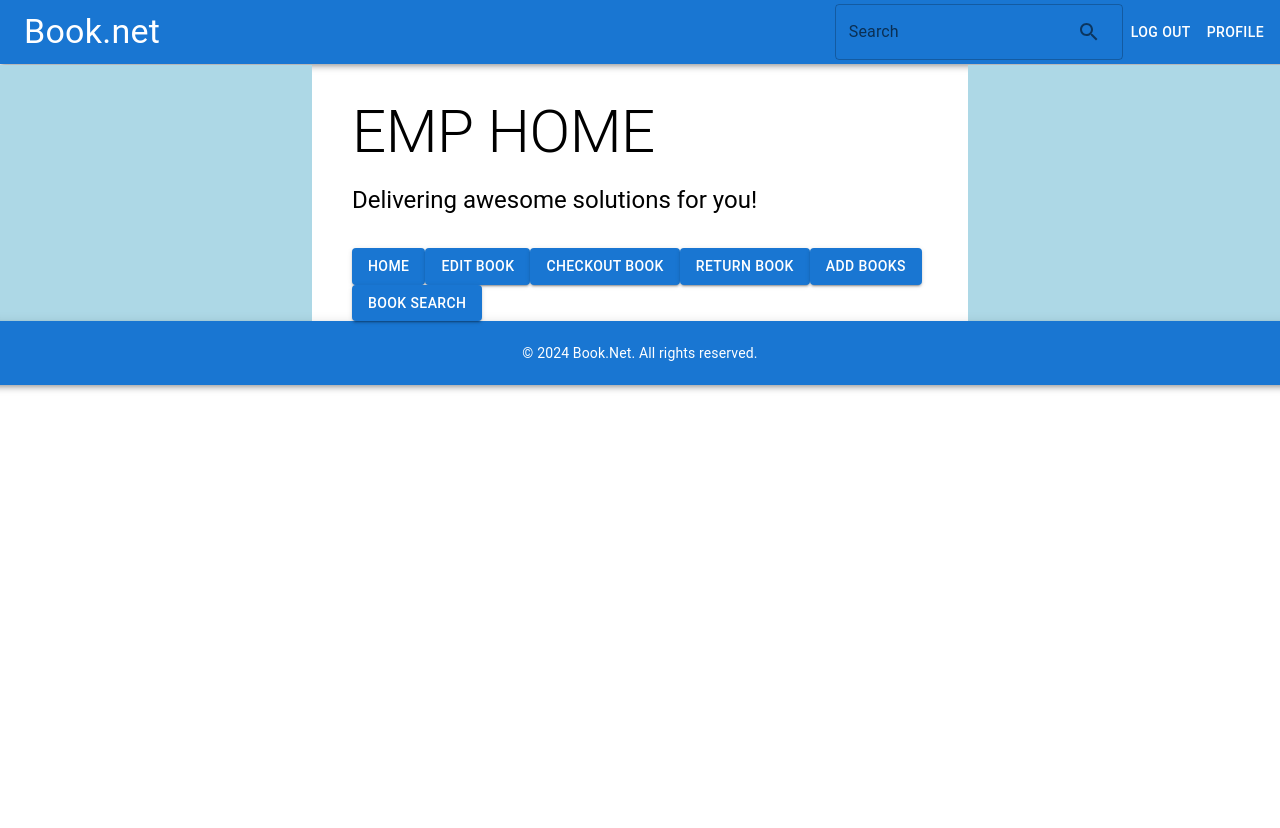
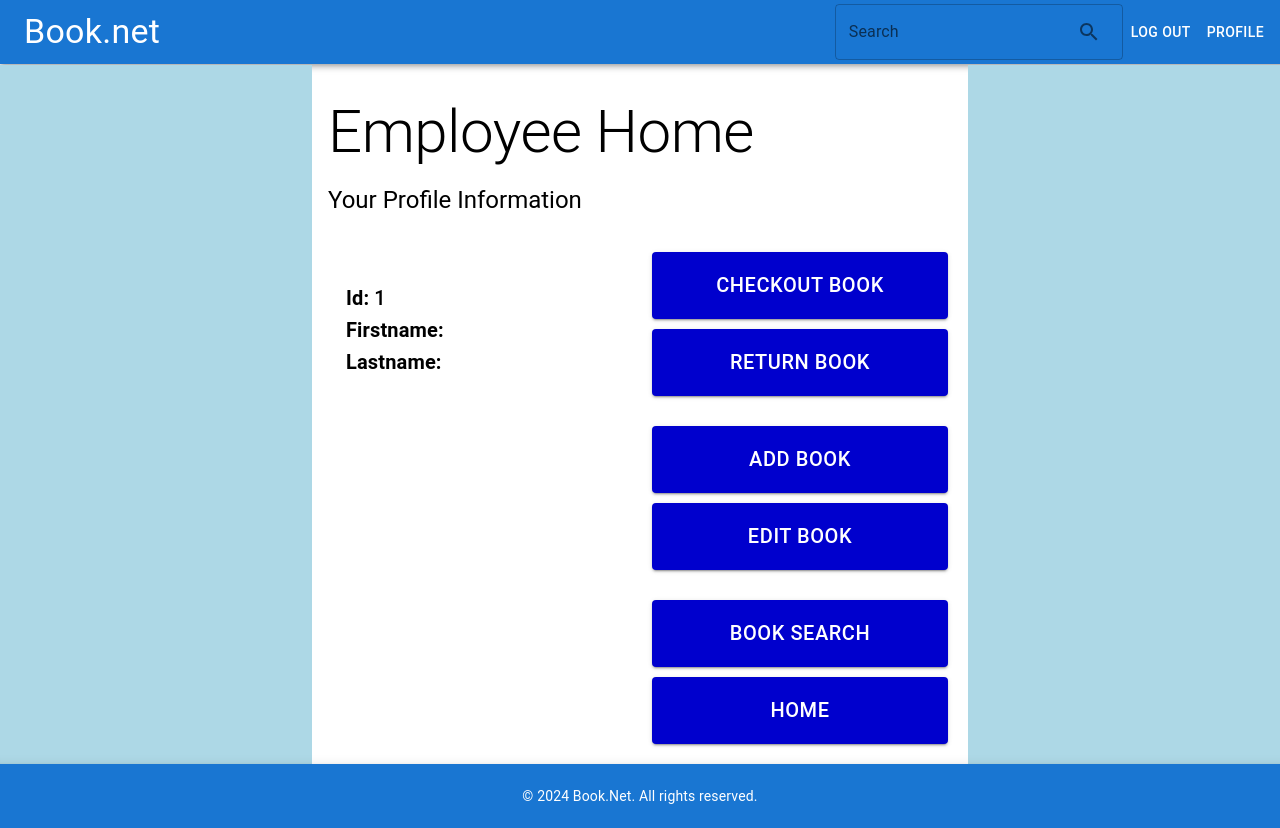
Before and after one commit to Blyndone/BookNet, a React (Create React App) app in the folder client/library-frontend/: page /employee/emphome in a window 1280 px wide. Before the commit the page ends 800 px from the top, so only its background shows below. Built offline with nearby package versions, Linux system fonts and the light colour scheme; no server answers.

Commit message:
Employee Home  UI stuff

```diff
--- a/client/library-frontend/src/component/BasicModal.js
+++ b/client/library-frontend/src/component/BasicModal.js
@@ -12,6 +12,7 @@ const style = {
   width: "30%",
   bgcolor: "background.paper",
   border: "2px solid #000",
+  borderRadius: "25px",
   boxShadow: 24,
   p: 4
 };
@@ -57,12 +58,18 @@ export default function BasicModal(props) {
           <Typography variant="body2" color="text.secondary">
             Publish Year: {bookdata.publishyear}, {bookdata.publication_year}
           </Typography>
-          <input
-            className={"inputButton"}
-            type="button"
-            onClick={() => onClose(false)}
-            value="Close"
-          />
+          <Box
+            sx={{
+              display: "flex", // Make the box a flex container
+              justifyContent: "center" // Center children horizontally
+            }}>
+            <Button
+              variant="contained"
+              color="primary"
+              onClick={() => onClose(false)}>
+              Close
+            </Button>
+          </Box>
         </Box>
       </Modal>
     </div>
--- a/client/library-frontend/src/component/header.js
+++ b/client/library-frontend/src/component/header.js
@@ -12,7 +12,7 @@ import { useNavigate } from "react-router-dom";
 const Header = props => {
   const { loggedIn } = props;
   const navigate = useNavigate();
-
+  const [query, setQuery] = React.useState(""); // [1
   const onButtonClick = () => {
     if (loggedIn) {
       localStorage.removeItem("user");
@@ -35,13 +35,13 @@ const Header = props => {
           </Typography>
           <form
             onSubmit={() => {
-              navigate("/booksearch", { state: { q: "harry" } });
+              navigate("/booksearch", { state: { q: query } });
             }}>
             <TextField
               label="Search"
               type=""
               onChange={e => {
-                console.log(e.target.value);
+                setQuery(e.target.value);
               }}
               InputProps={{
                 endAdornment: (
--- a/client/library-frontend/src/employee/emphome.js
+++ b/client/library-frontend/src/employee/emphome.js
@@ -2,19 +2,65 @@ import React from "react";
 import Typography from "@mui/material/Typography";
 import Container from "@mui/material/Container";
 import Button from "@mui/material/Button";
-import { TextField } from "@mui/material";
-
+import { TextField, emphasize } from "@mui/material";
+import { useState, useEffect } from "react";
+import Paper from "@mui/material/Paper";
 import { useNavigate } from "react-router-dom";
 import Grid from "@mui/material/Grid";
 import Header from ".././component/header";
 import Footer from ".././component/footer";
 import SideBar from ".././component/sidebar";
+import { Box } from "@mui/system";
+const EmpHome = props => {
+  // const { loggedIn, email } = props;
+  const loggedIn = true;
+  const email = "";
+  const navigate = useNavigate();
+  const [userdata, setUserData] = useState({
+    id: "1",
+    firstname: "",
+    lastname: ""
+  });
 
-const EmpHome = props => {
-  const { loggedIn, email } = props;
-  const navigate = useNavigate();
+  const getUserData = () => {
+    // console.log(e);
+    // e.preventDefault();
+    // window.alert(userquery);
+    // if (!query) return;
+
+    async function fetchData() {
+      if (userdata.id.length == 0) {
+        return;
+      }
+      const response = await fetch(`http://localhost:3006/user/` + userdata.id);
+      const res = await response.json();
+      // const results = data[0];
+      return res;
+    }
+
+    fetchData()
+      .then(res => {
+        setUserData(res[0]);
+      })
+      .catch(err => console.log(err));
+  };
+
+  useEffect(() => {
+    if (!loggedIn) {
+      navigate("/login");
+    } else {
+      getUserData();
+    }
+  }, []);
+  function capitalize(s) {
     return (
-    <Grid container direction="column" spacing={2}>
+      s &&
+      s.split(" ").map(word => word[0].toUpperCase() + word.slice(1)).join(" ")
+    );
+  }
+
+  return (
+    <Grid container direction="column" spacing={2} style={{ height: "100%" }}>
       {" "}{/* Set container direction to column */}
       <Grid item>
         {" "}{/* Header takes full width of the column */}
@@ -26,30 +72,86 @@ const EmpHome = props => {
         <Grid item xs={6}>
           <div>
             {/* Main Content */}
-            <Container>
+
+            <Grid container direction="column" spacing={2}>
+              {/* Header row */}
+              <Grid item>
                 <Typography variant="h2" sx={{ mt: 4 }}>
-                EMP HOME
+                  Employee Home
                 </Typography>
                 <Typography variant="h5" sx={{ mt: 2, mb: 4 }}>
-                Delivering awesome solutions for you!
+                  Your Profile Information
                 </Typography>
-              <div />
+              </Grid>
+
+              {/* Content rows */}
+              <Grid container spacing={2}>
+                <Grid
+                  item
+                  xs={6}
+                  style={{
+                    padding: "50px",
+                    display: "flex",
+                    flexDirection: "column"
+                  }}>
+                  {Object.keys(userdata).map((key, index) => {
+                    if (key === "password") {
+                      return null;
+                    }
+                    // Split the key into individual words and capitalize each word
+                    const formattedKey = capitalize(
+                      key.split(/(?=[A-Z])/).join(" ")
+                    );
+                    if (key === "balance") {
+                      return (
+                        <Box
+                          sx={{
+                            flexGrow: 1,
+                            display: "flex",
+                            flexDirection: "column",
+                            justifyContent: "flex-end"
+                          }}>
+                          <Paper
+                            key={index}
+                            elevation={3}
+                            style={{
+                              padding: "20px",
+                              backgroundColor: "#ADD8E6"
+                            }}>
+                            <Typography variant="h4" align="center">
+                              <b>{`${formattedKey}:`}</b> ${userdata[key]}
+                            </Typography>
+                          </Paper>
+                        </Box>
+                      );
+                    } else {
+                      return (
+                        <Typography key={index} variant="h6">
+                          <b>{`${formattedKey}:`}</b> {userdata[key]}
+                        </Typography>
+                      );
+                    }
+                  })}
+                </Grid>
+
+                <Grid
+                  item
+                  xs={6}
+                  style={{
+                    display: "flex",
+                    flexDirection: "column",
+                    justifyContent: "center",
+                    padding: "20px"
+                  }}>
                   <Button
                     variant="contained"
-                onClick={() => {
-                  navigate("/");
-                }}>
-                Home
-              </Button>
-              <Button
-                variant="contained"
-                onClick={() => {
-                  navigate("/employee/editbook");
-                }}>
-                Edit Book
-              </Button>
-              <Button
-                variant="contained"
+                    sx={{
+                      width: "100%",
+                      padding: "16px",
+                      fontSize: "20px",
+                      marginBottom: "10px",
+                      backgroundColor: "#0000CD" // Medium Blue
+                    }}
                     onClick={() => {
                       navigate("/employee/checkoutbook");
                     }}>
@@ -57,26 +159,78 @@ const EmpHome = props => {
                   </Button>
                   <Button
                     variant="contained"
+                    sx={{
+                      width: "100%",
+                      padding: "16px",
+                      fontSize: "20px",
+                      marginBottom: "10px",
+                      backgroundColor: "#0000CD" // Medium Blue
+                    }}
                     onClick={() => {
                       navigate("/employee/returnbook");
                     }}>
                     Return Book
                   </Button>
+                  <Box sx={{ height: "20px" }} /> {/* Space */}
                   <Button
                     variant="contained"
+                    sx={{
+                      width: "100%",
+                      padding: "16px",
+                      fontSize: "20px",
+                      marginBottom: "10px",
+                      backgroundColor: "#0000CD" // Medium Blue
+                    }}
                     onClick={() => {
                       navigate("/addbooks");
                     }}>
-                Add Books
-              </Button>{" "}
+                    Add Book
+                  </Button>
                   <Button
                     variant="contained"
+                    sx={{
+                      width: "100%",
+                      padding: "16px",
+                      fontSize: "20px",
+                      marginBottom: "10px",
+                      backgroundColor: "#0000CD" // Medium Blue
+                    }}
                     onClick={() => {
-                  navigate("/booksearch");
+                      navigate("/editbooks");
+                    }}>
+                    Edit Book
+                  </Button>
+                  <Box sx={{ height: "20px" }} /> {/* Space */}
+                  <Button
+                    variant="contained"
+                    sx={{
+                      width: "100%",
+                      padding: "16px",
+                      fontSize: "20px",
+                      marginBottom: "10px",
+                      backgroundColor: "#0000CD" // Medium Blue
+                    }}
+                    onClick={() => {
+                      navigate("/searchbooks");
                     }}>
                     Book Search
                   </Button>
-            </Container>
+                  <Button
+                    variant="contained"
+                    sx={{
+                      width: "100%",
+                      padding: "16px",
+                      fontSize: "20px",
+                      backgroundColor: "#0000CD" // Medium Blue
+                    }}
+                    onClick={() => {
+                      navigate("/home");
+                    }}>
+                    Home
+                  </Button>
+                </Grid>
+              </Grid>
+            </Grid>
           </div>
         </Grid>
         <SideBar />
--- a/client/library-frontend/src/employee/returnbook.js
+++ b/client/library-frontend/src/employee/returnbook.js
@@ -138,6 +138,7 @@ const ReturnBook = props => {
 
     patchbook();
     setData({ ...data, instock: true });
+
     setUserData({});
   };
 
```
Also changed, not shown: client/library-frontend/src/employee/checkoutbook.js (+0 -75 lines), client/library-frontend/src/mutual/booksearch.js (+7 -5 lines), client/library-frontend/src/user/userhome.js (+14 -1 lines). Lines whose indentation alone changed are shown as unchanged.
